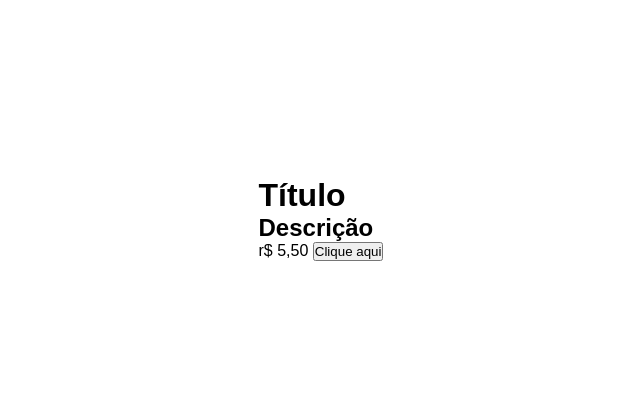
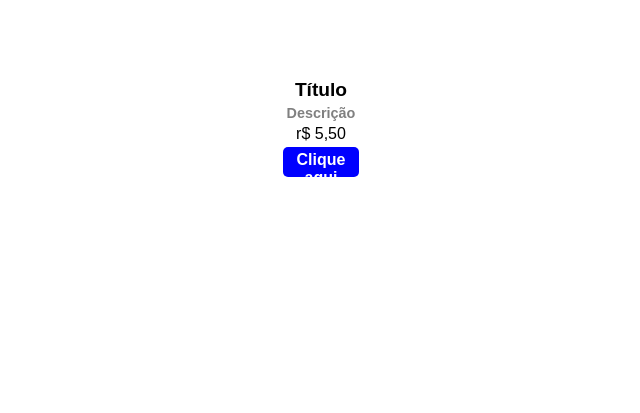
Before and after one commit to TArauujo/Cards, a plain HTML site: page index.html in a window 1280 px wide. Shown: the part 190-603 px from the top of the page, without its empty margins (319-959 px from the left). Drawn offline with Linux system fonts and the light colour scheme.

```diff
--- a/src/styles/styles.css
+++ b/src/styles/styles.css
@@ -15,4 +15,39 @@ body{
 
 .card{
     background-color: white;
+    flex-direction: column;
+    justify-content: center;
+    align-items: center;
+    gap: 4px;
+    height: 50%;
 }
+
+.card div{
+    display: flex;
+    flex-direction: column;
+    justify-content: center;
+    align-items: center;
+    gap: 4px;
+    height: 50%;
+}
+
+.card h1{
+    font-size: 1.2rem;
+}
+
+.card h2{
+    font-size: .9rem;
+    color: grey;
+}
+
+.card button{
+    background-color: blue;
+    height: 30px;
+    border: none;
+    padding: 4px;
+    width: 80%;
+    color: white;
+    font-size: 1rem;
+    font-weight: bold;
+    border-radius: 5px;
+}
```
Also changed, not shown: src/assets/maça.jpg (added), src/assets/melancia.jpg (added), src/assets/morango.jpg (added).
